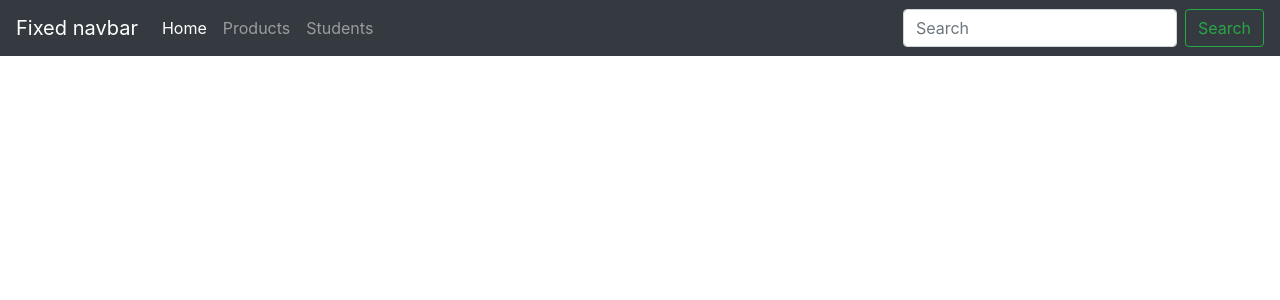
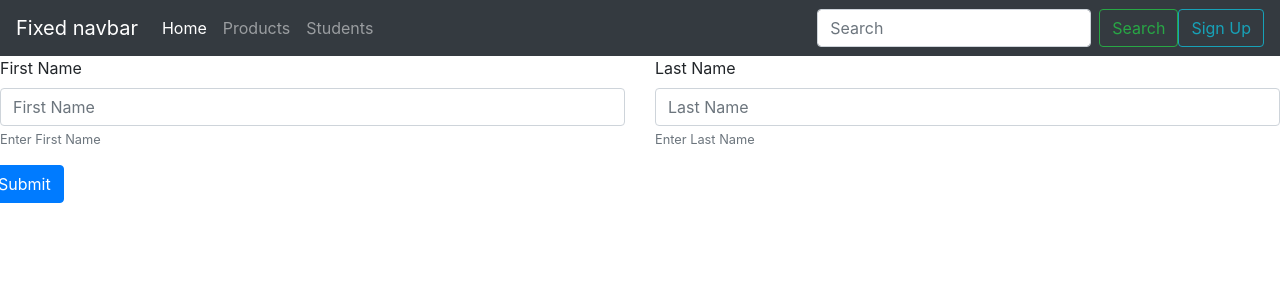
Before and after one commit to jrp1414/December2020Batch2, an Angular app: page /signup in a window 1280 px wide. Before the commit this address led to /. Shown: the top 300 px of the page. Built offline with nearby package versions, Linux system fonts and the light colour scheme.

Commit message:
Observables Completed

```diff
--- a/src/app/app.module.ts
+++ b/src/app/app.module.ts
@@ -22,6 +22,7 @@ import { HeaderComponent } from './header/header.component';
 import { HomeComponent } from './home/home.component';
 import { ProductDetailsComponent } from './product-details/product-details.component';
 import { StudentsModule } from './students/students.module';
+import { SignupComponent } from './signup/signup.component';
 
 
 const routes:Route[] = [
@@ -29,6 +30,7 @@ const routes:Route[] = [
   {path:"home",component:HomeComponent},
   {path:"products",component: ProductsComponent},
   {path:"productdetails/:id",component: ProductDetailsComponent}, //productdetails/45
+  {path:"signup",component: SignupComponent},
   // {path:"**",redirectTo:"home"}
 ];
 
@@ -49,7 +51,8 @@ const routes:Route[] = [
     TempProductsComponent,
     HeaderComponent,
     HomeComponent,
-    ProductDetailsComponent
+    ProductDetailsComponent,
+    SignupComponent
   ],
   imports: [
     BrowserModule,
--- a/src/app/header/header.component.html
+++ b/src/app/header/header.component.html
@@ -24,6 +24,7 @@
         <form class="form-inline mt-2 mt-md-0">
           <input class="form-control mr-sm-2" type="text" placeholder="Search" aria-label="Search">
           <button class="btn btn-outline-success my-2 my-sm-0" type="submit">Search</button>
+          <button class="btn btn-outline-info my-2 my-sm-0" routerLink="signup" >Sign Up</button>
         </form>
       </div>
     </nav>
--- /dev/null
+++ b/src/app/signup/signup.component.html
@@ -0,0 +1,20 @@
+<form #signup="ngForm" (ngSubmit)="OnSubmit()" >
+    <div class="row">
+        <div class="col-md-6">
+            <div class="form-group">
+                <label for="FirstName">First Name</label>
+                <input type="text" class="form-control" name="FirstName" ngModel id="FirstName" aria-describedby="helpId" placeholder="First Name">
+                <small id="helpId" class="form-text text-muted">Enter First Name</small>
+              </div>
+        </div>
+        <div class="col-md-6">
+            <div class="form-group">
+                <label for="LastName">Last Name</label>
+                <input type="text" class="form-control" name="LastName" id="LastName" ngModel aria-describedby="helpId" placeholder="Last Name">
+                <small id="helpId" class="form-text text-muted">Enter Last Name</small>
+              </div>
+        </div>
+
+        <button type="submit" class="btn btn-primary">Submit</button>
+    </div>
+</form>
--- /dev/null
+++ b/src/app/signup/signup.component.ts
@@ -0,0 +1,24 @@
+import { AfterViewInit, Component, OnInit, ViewChild } from '@angular/core';
+
+@Component({
+  selector: 'app-signup',
+  templateUrl: './signup.component.html',
+  styleUrls: ['./signup.component.css']
+})
+export class SignupComponent implements OnInit,AfterViewInit {
+
+  @ViewChild("signup") signUpForm;
+  constructor() { }
+  ngAfterViewInit(): void {
+    //console.log(this.signUpForm);
+  }
+
+  ngOnInit(): void {
+
+  }
+
+  OnSubmit(){
+    console.log(this.signUpForm);
+  }
+
+}
```
Also changed, not shown: src/app/signup/signup.component.css (added).
